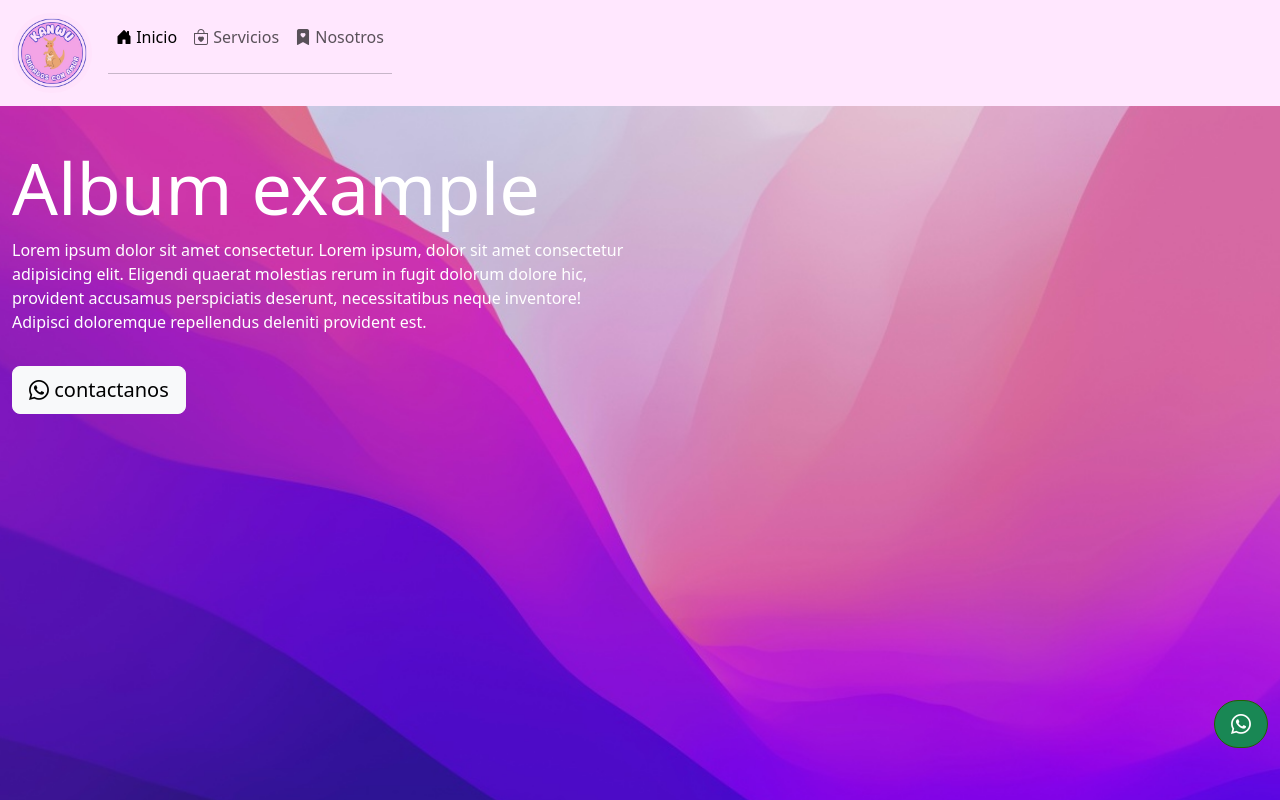
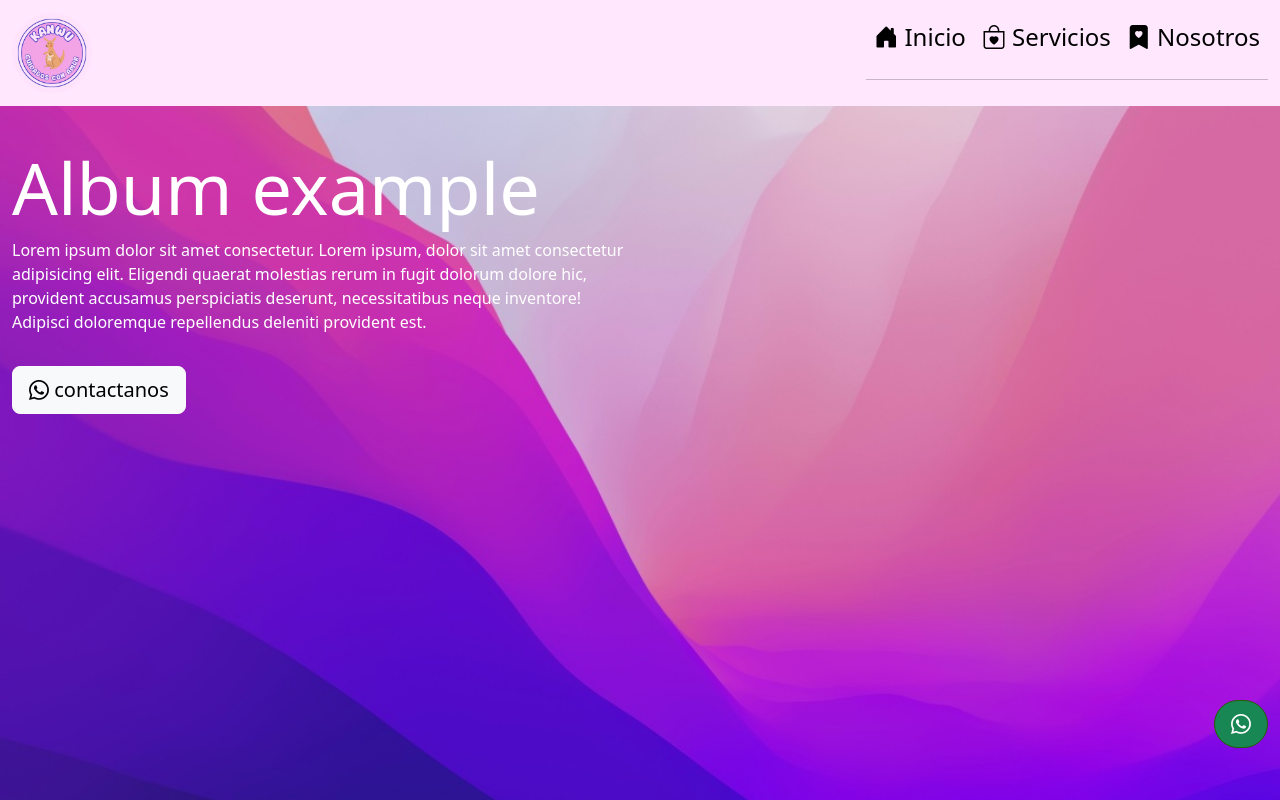
Before and after one commit to RubenCardenasV/nanys, an Angular app: page / in a window 1280 px wide. Shown: the top 800 px of the page. Built offline with nearby package versions, Linux system fonts and the light colour scheme.

Commit message:
[navigation]

```diff
--- a/src/app/app.component.html
+++ b/src/app/app.component.html
@@ -13,32 +13,32 @@
     <!-- navbar -->
     <nav class="navbar fixed-top navbar-expand-lg navbar-light " style="background-color: rgb(255, 231, 254)">
       <div class="container-fluid">
-        <a class="navbar-brand" ref="#">
+        <a class="navbar-brand" href="/">
           <img src= {{rutaLogo}} style="height: 80px; width: auto ; border-radius: 3em;" alt="KANWU">
         </a>
         <button
           class="navbar-toggler"
           type="button"
           data-bs-toggle="collapse"
-          data-bs-target="#navbarNav"
+          data-bs-target="#Menu"
           aria-controls="navbarNav"
           aria-expanded="false"
           aria-label="Toggle navigation"
         >
           <span class="navbar-toggler-icon"></span>
         </button>
-        <div class="collapse navbar-collapse" id="navbarNav">
+        <div class="collapse navbar-collapse justify-content-end" style="font-size: 1.5em;" id="Menu">
           <ul class="navbar-nav">
             <li class="nav-item">
-              <a class="nav-link active" aria-current="page" ref="#"><i class="bi bi-house-door-fill"></i> Inicio</a>
+              <a class="nav-link active" aria-current="page" href="/"><i class="bi bi-house-door-fill"></i> Inicio</a>
               <hr>
             </li>
             <li class="nav-item">
-              <a class="nav-link" ref="services"><i class="bi bi-bag-heart"></i> Servicios</a>
+              <a class="nav-link active"  (click)="scrollTo('services')"><i class="bi bi-bag-heart"></i> Servicios</a>
               <hr>
             </li>
             <li class="nav-item">
-              <a class="nav-link" ref="us"><i class="bi bi-bookmark-heart-fill"></i> Nosotros</a>
+              <a class="nav-link active" (click)="scrollTo('us')"><i class="bi bi-bookmark-heart-fill"></i> Nosotros</a>
               <hr>
             </li>
           </ul>
@@ -214,10 +214,11 @@
         </div>
       </div>
       </section>
-  </body><footer class="footer mt-auto py-3 bg-light">
+  </body>
+  <div class="footer mt-auto py-3 bg-light">
     <div class="container">
       <div class="row">
-        <div class="col-md-6">
+        <div class="col-md-6 col-sm-12">
           <blockquote>
             <h4>Información de contacto</h4>
           </blockquote>
@@ -226,15 +227,15 @@
           <p>Teléfono: +1234567890</p>
           <p>Email: info@nanny.com</p>
         </div>
-        <div class="col-md-6">
+        <div class="col-md-6 col-sm-12">
           <blockquote>
             <h4>Redes Sociales</h4>
           </blockquote>
           <hr>
-          <ul class="list-inline social-icons">
-            <li class="list-inline-item"><a href="#"><i class="bi bi-facebook"></i></a></li>
-            <li class="list-inline-item"><a href="#"><i class="bi bi-twitter"></i></a></li>
-            <li class="list-inline-item"><a href="#"><i class="bi bi-instagram"></i></a></li>
+          <ul class="list-inline ">
+            <li class="list-inline-item"><a href="{{urlInstagram}}" style="color: black;"><i class="bi bi-facebook"></i></a></li>
+            <li class="list-inline-item"><a href="{{urlInstagram}}" style="color: black;"><i class="bi bi-twitter"></i></a></li>
+            <li class="list-inline-item"><a href="{{urlInstagram}}" style="color: black;"><i class="bi bi-instagram"></i></a></li>
           </ul>
         </div>
       </div>
@@ -246,6 +247,6 @@
         </div>
       </div>
     </div>
-  </footer>
+  </div>
   <app-footer></app-footer>
 </html>
--- a/src/app/app.component.ts
+++ b/src/app/app.component.ts
@@ -3,16 +3,24 @@ import { Component } from '@angular/core';
 @Component({
   selector: 'app-root',
   templateUrl: './app.component.html',
-  styleUrls: ['./app.component.css']
+  styleUrls: ['./app.component.css'],
 })
 export class AppComponent {
   title = 'kanwu';
-  img: string ='./assets/BGMonterrey.jpg';
-  rutaLogo: string = "./assets/logo.jpg";
-  inicio: string = "Inicio"
+  img: string = './assets/BGMonterrey.jpg';
+  rutaLogo: string = './assets/logo.jpg';
+  inicio: string = 'Inicio';
 
+  urlInstagram: string = 'https://www.instagram.com/kanwucol/';
 
   openWhatsapp() {
     window.open('https://api.whatsapp.com/send?phone=526648223954', '_blank');
   }
+
+  scrollTo(sectionId: string) {
+    var section = document.getElementById(sectionId);
+    if (section) {
+      section.scrollIntoView({ behavior: 'smooth' });
+    }
+  }
 }
```
Also changed, not shown: 1 other file (tests, documents, lock files or other folders).
